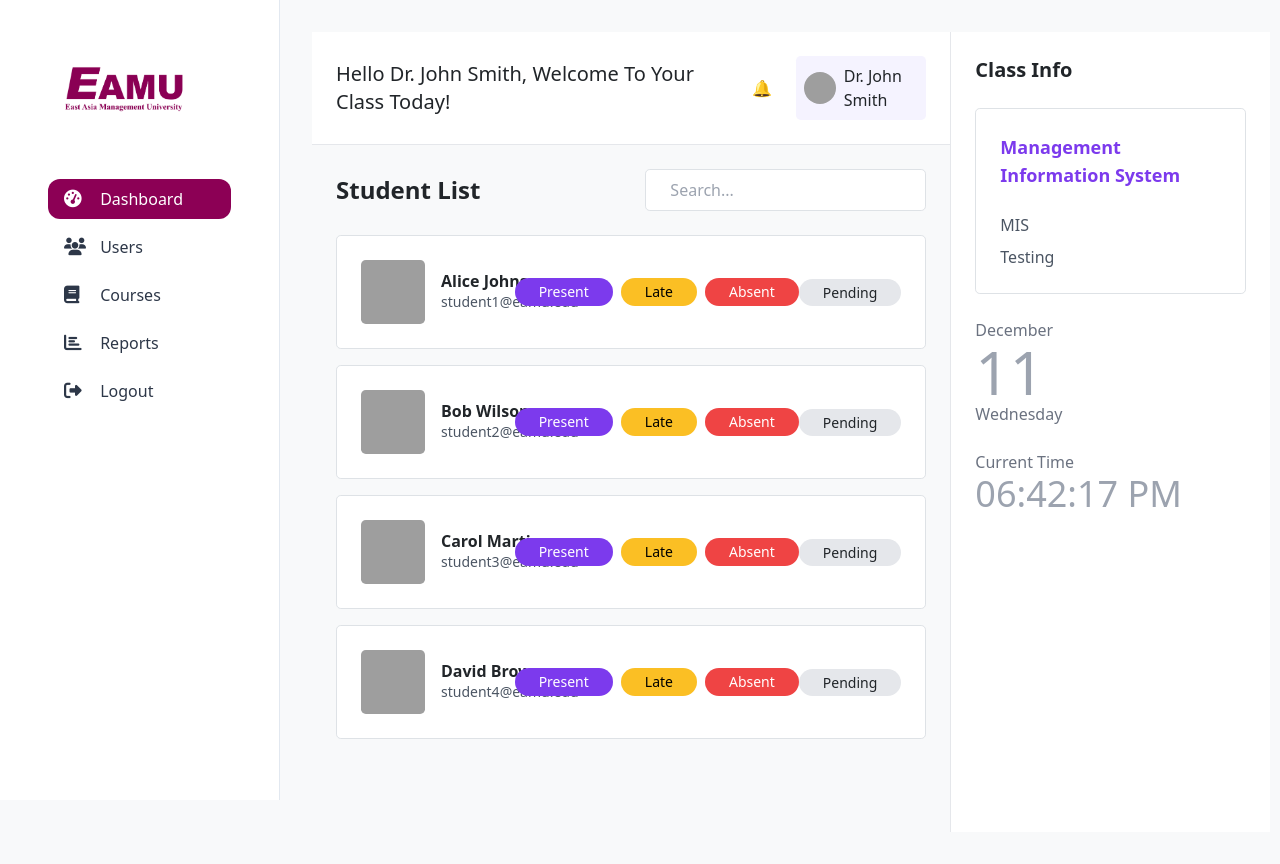
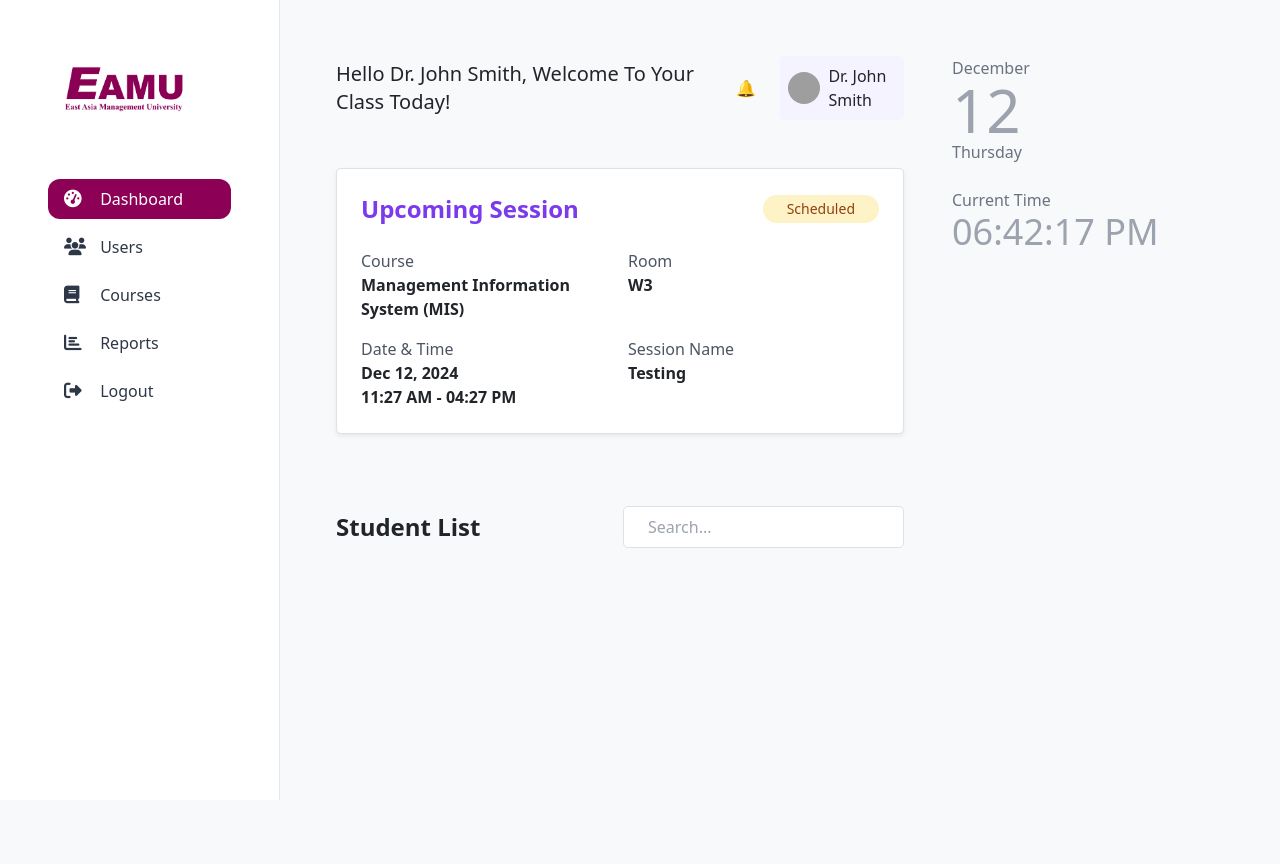
Before and after one commit to Kyoo7/attendance, a PHP site: page /lecturer/dashboard.php in a window 1280 px wide. Run offline with PHP 8.4, Linux system fonts and the light colour scheme; a user stored in the database is signed in; data comes from the database, SQL or seed files in the repository; both versions use the stored data as it was after the commit; grey boxes are pictures that could not be loaded.

Commit message:
Added correct session query

```diff
--- a/lecturer/dashboard.php
+++ b/lecturer/dashboard.php
@@ -2,25 +2,65 @@
 require_once '../includes/header.php';
 require_once '../config/database.php';
 
-// Fetch courses
-$stmt = $conn->query("SELECT * FROM courses WHERE status = 'active' LIMIT 1");
-$course = $stmt->fetch();
+// Set timezone to Asia/Jakarta
+date_default_timezone_set('Asia/Jakarta');
 
-// Fetch students for the course
-$stmt = $conn->prepare("SELECT u.* FROM users u
-                       JOIN enrollments e ON u.id = e.student_id
-                       WHERE e.course_id = ? AND u.role = 'student'");
-$stmt->execute([$course['id']]);
-$students = $stmt->fetchAll();
+// Get current date and time
+$currentDate = date('Y-m-d');
+$currentTime = date('H:i:s');
 
-// Fetch current session
-$stmt = $conn->prepare("SELECT * FROM sessions WHERE course_id = ? AND date = CURDATE() LIMIT 1");
-$stmt->execute([$course['id']]);
-$currentSession = $stmt->fetch();
+// Get lecturer ID from session
+$lecturer_id = $_SESSION['user_id'];
+
+// Fetch all courses for the lecturer
+$stmt = $conn->prepare("SELECT * FROM courses WHERE lecturer_id = ? AND status = 'active'");
+$stmt->execute([$lecturer_id]);
+$courses = $stmt->fetchAll();
+
+// Fetch current session (if any)
+$stmt = $conn->prepare("
+    SELECT s.*, c.course_name, c.course_code
+    FROM sessions s
+    JOIN courses c ON s.course_id = c.id
+    WHERE s.date = ?
+    AND s.status = 'ongoing'
+    LIMIT 1
+");
+$stmt->execute([$currentDate]);
+$currentSession = $stmt->fetch(PDO::FETCH_ASSOC);
+
+// If no current session, fetch next upcoming session
+if (!$currentSession) {
+    $stmt = $conn->prepare("
+        SELECT s.*, c.course_name, c.course_code
+        FROM sessions s
+        JOIN courses c ON s.course_id = c.id
+        WHERE c.lecturer_id = ?
+        AND ((s.date = ? AND s.start_time > ?)
+             OR s.date > ?)
+        AND s.status = 'scheduled'
+        ORDER BY s.date ASC, s.start_time ASC
+        LIMIT 1
+    ");
+    $stmt->execute([$lecturer_id, $currentDate, $currentTime, $currentDate]);
+    $upcomingSession = $stmt->fetch(PDO::FETCH_ASSOC);
+}
+
+// Fetch students if there's a current session
+$students = [];
+if ($currentSession) {
+    $stmt = $conn->prepare("
+        SELECT u.* FROM users u
+        JOIN enrollments e ON u.id = e.student_id
+        WHERE e.course_id = ? AND u.role = 'student'
+    ");
+    $stmt->execute([$currentSession['course_id']]);
+    $students = $stmt->fetchAll();
+}
 
 // Fetch teacher info
 $stmt = $conn->prepare("SELECT * FROM users WHERE id = ? AND role = 'lecturer'");
-$stmt->execute([$course['lecturer_id']]);
+$stmt->execute([$lecturer_id]);
 $teacher = $stmt->fetch();
 
 ?>
@@ -32,12 +72,12 @@ $teacher = $stmt->fetch();
     <title>Teacher Dashboard</title>
     <link href="https://cdn.jsdelivr.net/npm/tailwindcss@2.2.19/dist/tailwind.min.css" rel="stylesheet">
 </head>
-<body class="bg-gray-50">
+<body>
     <div class="flex min-h-screen">
         <!-- Main Content -->
         <div class="flex-1">
             <!-- Header -->
-            <header class="bg-white p-4 flex justify-between items-center border-b">
+            <header class="p-4 flex justify-between items-center">
                 <h1 class="text-xl">Hello <?php echo htmlspecialchars($teacher['full_name']); ?>, Welcome To Your Class Today!</h1>
                 <div class="flex items-center gap-4">
                     <button class="p-2">🔔</button>
@@ -47,6 +87,67 @@ $teacher = $stmt->fetch();
                     </div>
                 </div>
             </header>
+
+            <!-- Session Information Card -->
+            <div class="p-6">
+                <div class="bg-white rounded-lg p-6 mb-6 shadow-sm border">
+                    <?php if ($currentSession): ?>
+                        <div class="flex items-center justify-between mb-4">
+                            <h2 class="text-2xl font-semibold text-purple-600">Current Session</h2>
+                            <span class="px-4 py-1 bg-green-100 text-green-800 rounded-full text-sm">In Progress</span>
+                        </div>
+                        <div class="grid grid-cols-2 gap-4">
+                            <div>
+                                <p class="text-gray-600">Course</p>
+                                <p class="font-semibold"><?php echo htmlspecialchars($currentSession['course_name']); ?> (<?php echo htmlspecialchars($currentSession['course_code']); ?>)</p>
+                            </div>
+                            <div>
+                                <p class="text-gray-600">Room</p>
+                                <p class="font-semibold"><?php echo htmlspecialchars($currentSession['room']); ?></p>
+                            </div>
+                            <div>
+                                <p class="text-gray-600">Time</p>
+                                <p class="font-semibold"><?php echo date('h:i A', strtotime($currentSession['start_time'])); ?> - <?php echo date('h:i A', strtotime($currentSession['end_time'])); ?></p>
+                            </div>
+                            <div>
+                                <p class="text-gray-600">Session Name</p>
+                                <p class="font-semibold"><?php echo htmlspecialchars($currentSession['session_name']); ?></p>
+                            </div>
+                        </div>
+                    <?php elseif (isset($upcomingSession)): ?>
+                        <div class="flex items-center justify-between mb-4">
+                            <h2 class="text-2xl font-semibold text-purple-600">Upcoming Session</h2>
+                            <span class="px-4 py-1 bg-yellow-100 text-yellow-800 rounded-full text-sm">Scheduled</span>
+                        </div>
+                        <div class="grid grid-cols-2 gap-4">
+                            <div>
+                                <p class="text-gray-600">Course</p>
+                                <p class="font-semibold"><?php echo htmlspecialchars($upcomingSession['course_name']); ?> (<?php echo htmlspecialchars($upcomingSession['course_code']); ?>)</p>
+                            </div>
+                            <div>
+                                <p class="text-gray-600">Room</p>
+                                <p class="font-semibold"><?php echo htmlspecialchars($upcomingSession['room']); ?></p>
+                            </div>
+                            <div>
+                                <p class="text-gray-600">Date & Time</p>
+                                <p class="font-semibold">
+                                    <?php echo date('M d, Y', strtotime($upcomingSession['date'])); ?><br>
+                                    <?php echo date('h:i A', strtotime($upcomingSession['start_time'])); ?> - <?php echo date('h:i A', strtotime($upcomingSession['end_time'])); ?>
+                                </p>
+                            </div>
+                            <div>
+                                <p class="text-gray-600">Session Name</p>
+                                <p class="font-semibold"><?php echo htmlspecialchars($upcomingSession['session_name']); ?></p>
+                            </div>
+                        </div>
+                    <?php else: ?>
+                        <div class="text-center py-8">
+                            <h2 class="text-2xl font-semibold text-gray-600">No Sessions Scheduled</h2>
+                            <p class="text-gray-500 mt-2">There are no current or upcoming sessions scheduled.</p>
+                        </div>
+                    <?php endif; ?>
+                </div>
+            </div>
 
             <!-- Student List Section -->
             <div class="p-6">
@@ -98,19 +199,8 @@ $teacher = $stmt->fetch();
         </div>
 
         <!-- Right Sidebar -->
-        <div class="w-80 bg-white border-l p-6">
+        <div class="w-80 p-6">
             <div class="space-y-6">
-                <div>
-                    <h2 class="text-xl font-semibold mb-4">Class Info</h2>
-                    <div class="bg-white rounded-lg p-4 border">
-                        <h3 class="text-purple-600 text-lg font-semibold"><?php echo htmlspecialchars($course['course_name']); ?></h3>
-                        <ul class="mt-4 space-y-2">
-                            <li class="text-gray-600"><?php echo htmlspecialchars($course['course_code']); ?></li>
-                            <li class="text-gray-600"><?php echo htmlspecialchars($course['description']); ?></li>
-                        </ul>
-                    </div>
-                </div>
-
                 <div>
                     <div class="text-gray-500"><?php echo date('F'); ?></div>
                     <div class="text-6xl font-light text-gray-400"><?php echo date('d'); ?></div>
```
Also changed, not shown: database/sessions.sql (+5 -5 lines).
